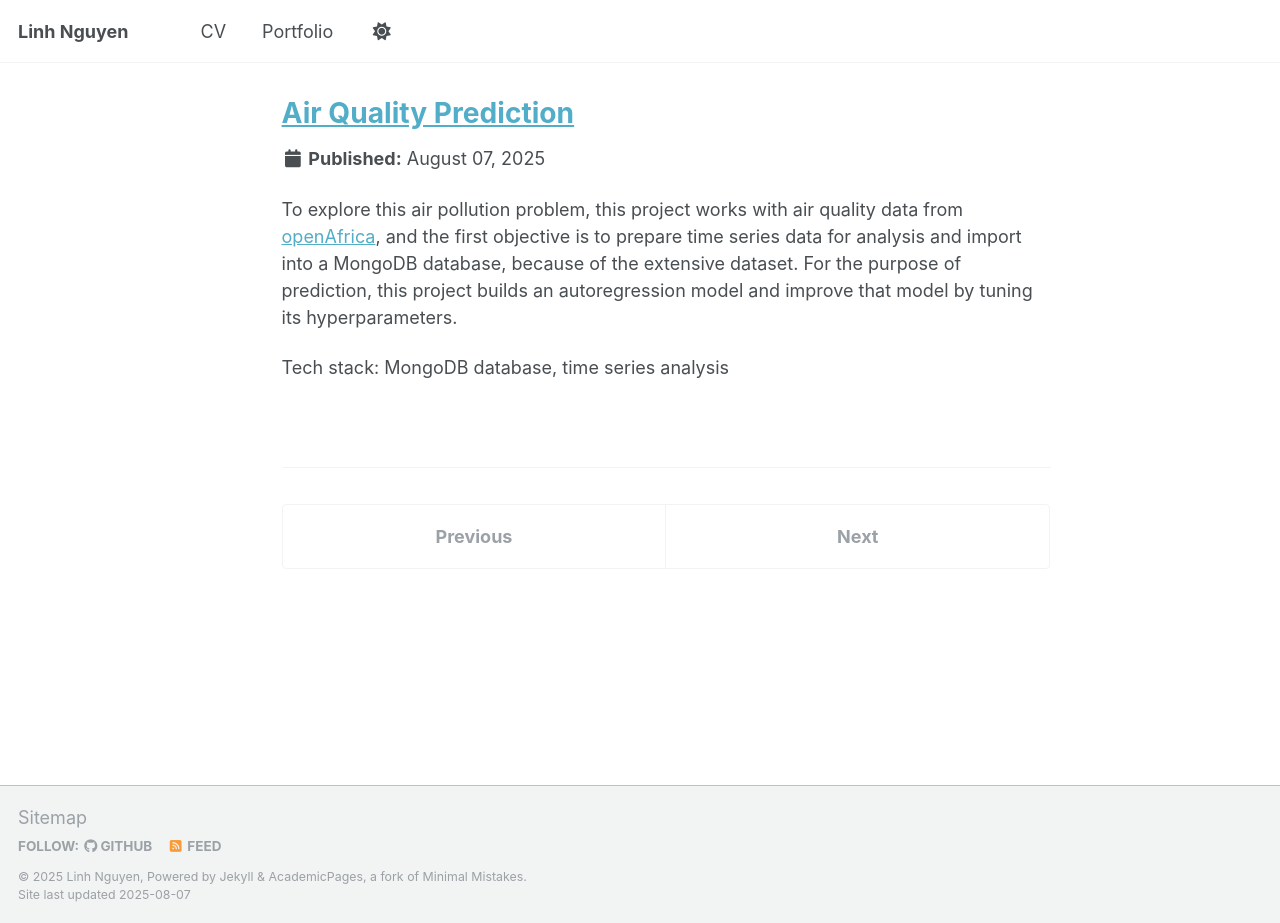
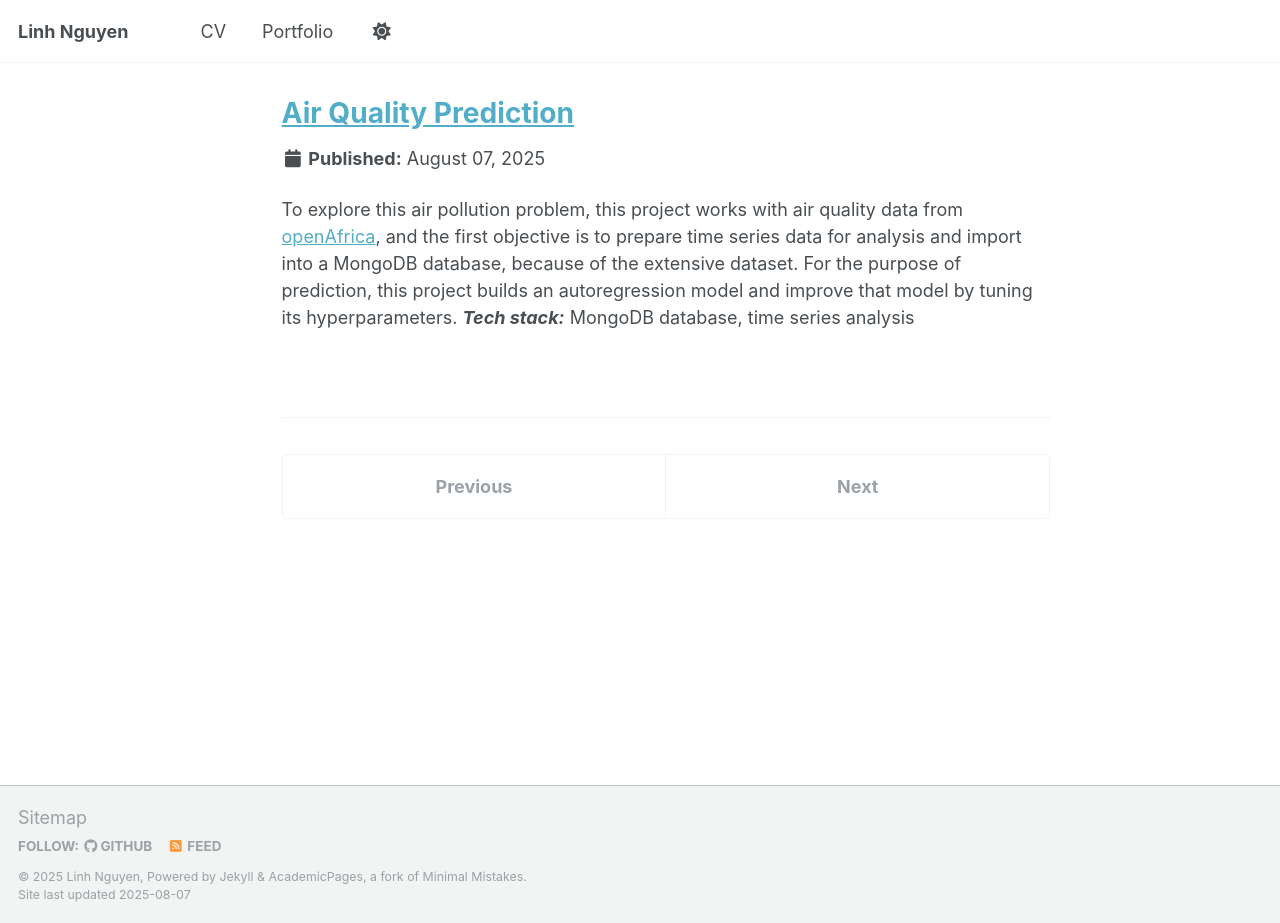
Before and after one commit to hdlinhnguyen/hdlinhnguyen.github.io, a Jekyll site: the page built from _portfolio/project_1.md, in a window 1280 px wide and 923 px high. Built offline with Jekyll 4.4.1, drawn with Linux system fonts in a browser that asks for light colours; a script that is not in the unit is left out.

```diff
--- a/_portfolio/project_1.md
+++ b/_portfolio/project_1.md
@@ -4,6 +4,4 @@ title: "[Air Quality Prediction](https://github.com/hdlinhnguyen/Air-Quality-in-
 collection: portfolio
 ---
 
-To explore this air pollution problem, this project works with air quality data from [openAfrica](https://open.africa/dataset), and the first objective is to prepare time series data for analysis and import into a MongoDB database, because of the extensive dataset. For the purpose of prediction, this project builds an autoregression model and improve that model by tuning its hyperparameters.
-
-Tech stack: MongoDB database, time series analysis
+To explore this air pollution problem, this project works with air quality data from [openAfrica](https://open.africa/dataset), and the first objective is to prepare time series data for analysis and import into a MongoDB database, because of the extensive dataset. For the purpose of prediction, this project builds an autoregression model and improve that model by tuning its hyperparameters. ***Tech stack:*** MongoDB database, time series analysis
```
